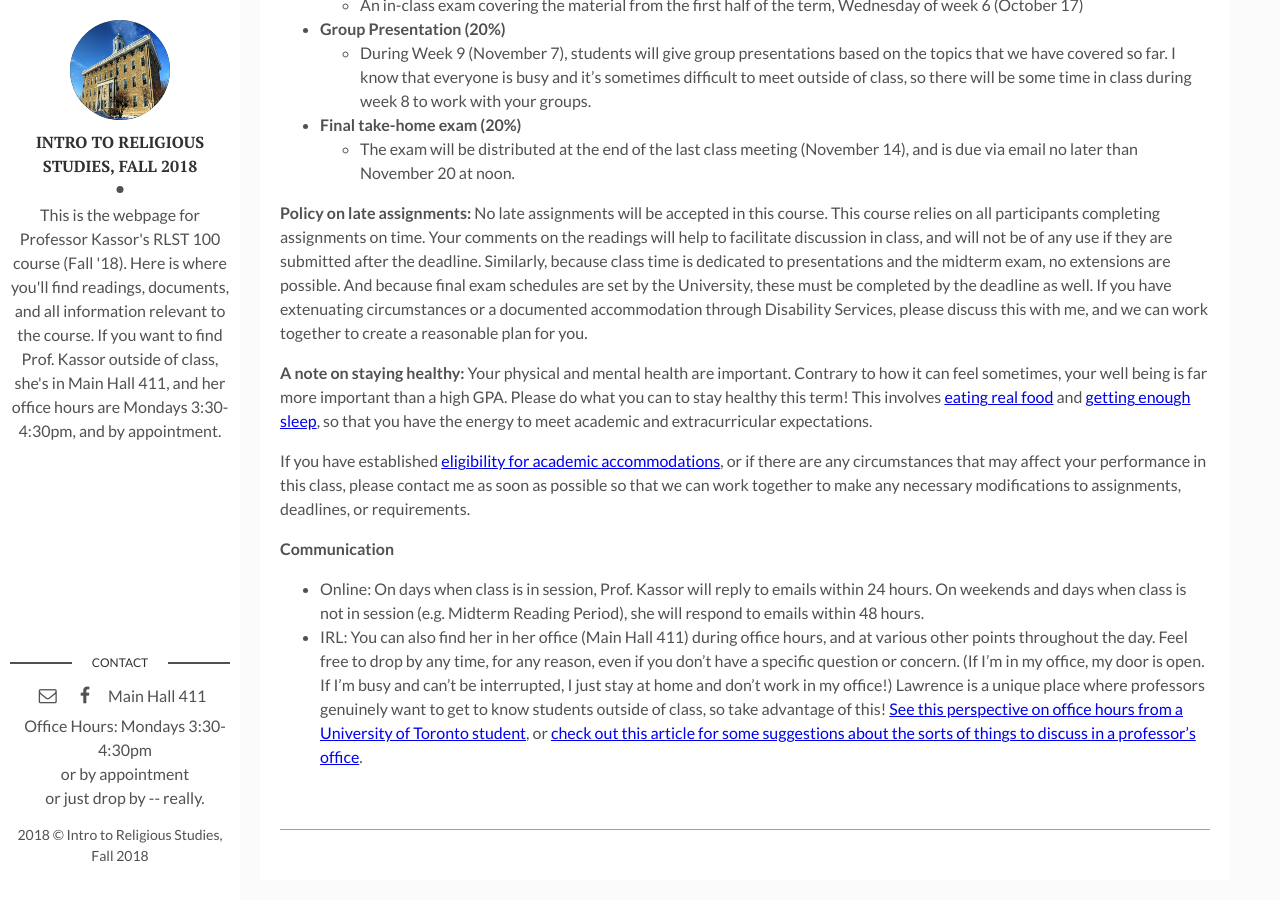
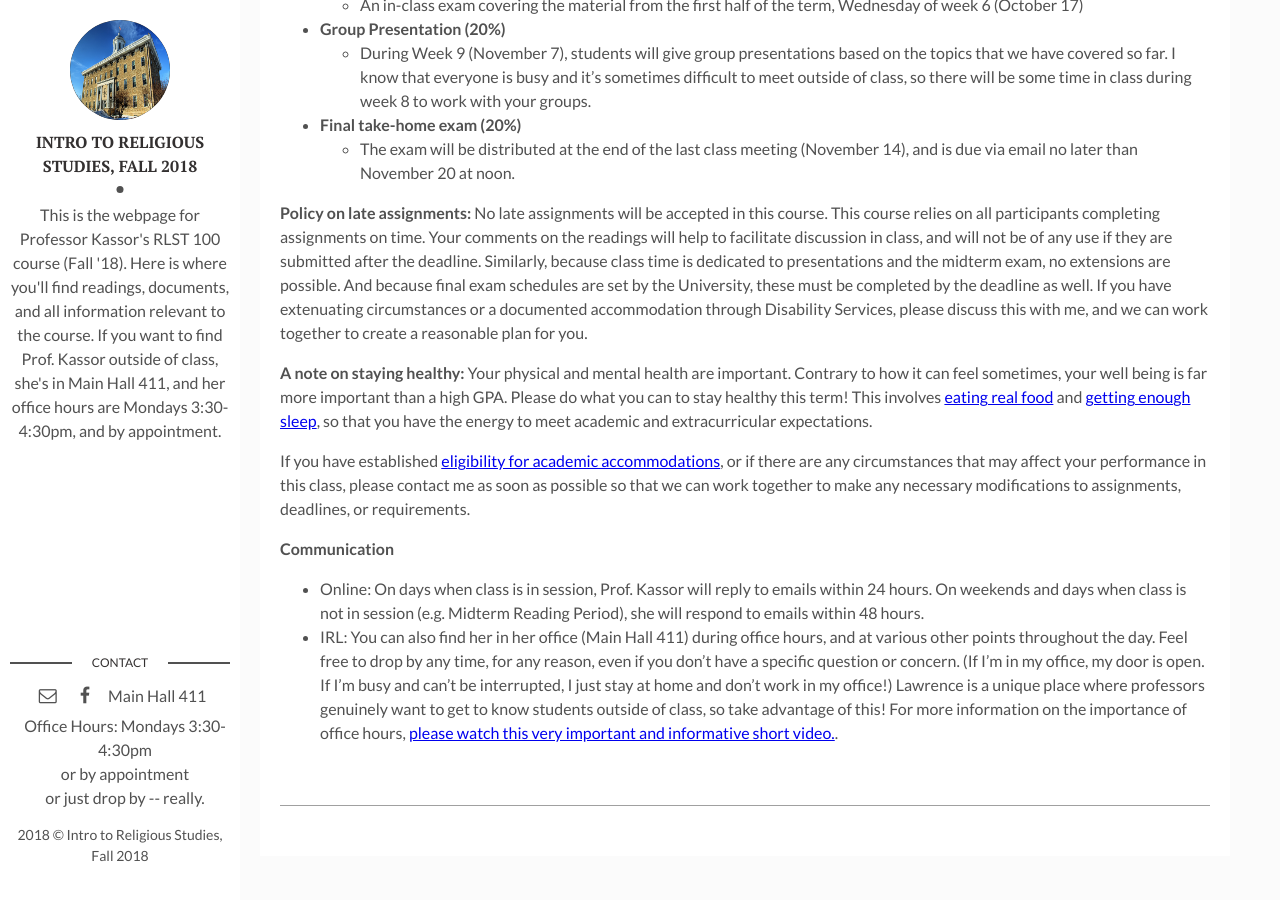
Before and after one commit to ckassor/ckassor.github.io, a Jekyll site: the page built from _posts/2016-01-01-syllabus.markdown, in a window 1280 px wide and 900 px high, scrolled down 2449 px. Built offline with Jekyll 4.4.1, drawn with Linux system fonts in a browser that asks for light colours; after the commit the page ends 3325 px from its top, so only the background shows below that.

Commit message:
added vimeo to syllabus
added office hours video to end of syllabus page

```diff
--- a/_posts/2016-01-01-syllabus.markdown
+++ b/_posts/2016-01-01-syllabus.markdown
@@ -72,4 +72,4 @@ If you have established [eligibility for academic accommodations](https://www.la
 
 **Communication**
 - Online: On days when class is in session, Prof. Kassor will reply to emails within 24 hours. On weekends and days when class is not in session (e.g. Midterm Reading Period), she will respond to emails within 48 hours.
-- IRL: You can also find her in her office (Main Hall 411) during office hours, and at various other points throughout the day.  Feel free to drop by any time, for any reason, even if you don't have a specific question or concern. (If I'm in my office, my door is open. If I'm busy and can't be interrupted, I just stay at home and don't work in my office!) Lawrence is a unique place where professors genuinely want to get to know students outside of class, so take advantage of this! [See this perspective on office hours from a University of Toronto student](http://www.newcollege.utoronto.ca/student-blog/why-you-should-actually-go-to-your-professors-office-hours/), or [check out this article for some suggestions about the sorts of things to discuss in a professor's office](https://www.hercampus.com/life/academics/5-questions-ask-your-professor-office-hours).
+- IRL: You can also find her in her office (Main Hall 411) during office hours, and at various other points throughout the day.  Feel free to drop by any time, for any reason, even if you don't have a specific question or concern. (If I'm in my office, my door is open. If I'm busy and can't be interrupted, I just stay at home and don't work in my office!) Lawrence is a unique place where professors genuinely want to get to know students outside of class, so take advantage of this! For more information on the importance of office hours, [please watch this very important and informative short video.](https://vimeo.com/270014784).
```
Also changed, not shown: 1 other file.
